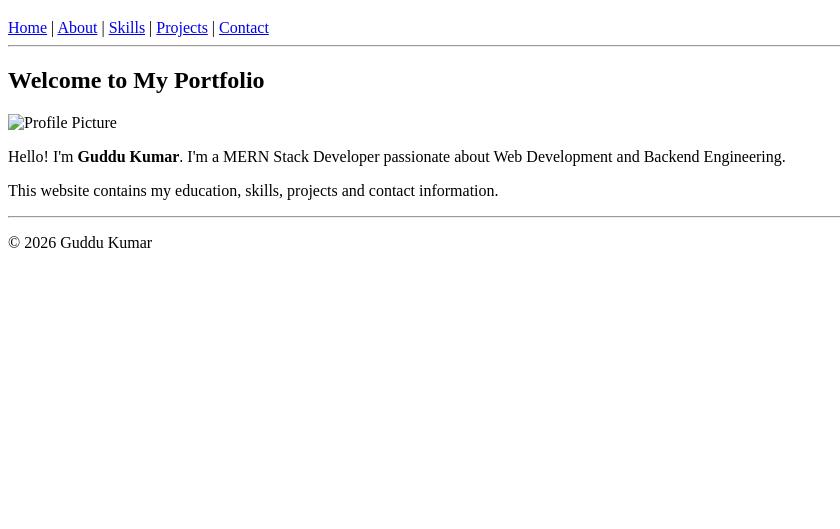
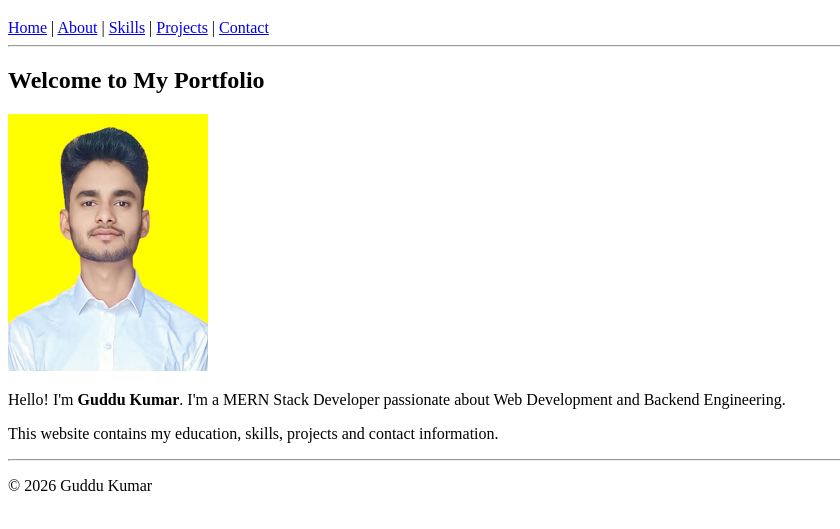
Before and after one commit to guddukumar-gitHub/portfolio-html, a plain HTML site: page index.html in a window 1280 px wide. Shown: the part 61-590 px from the top of the page, without its empty margins (0-840 px from the left). Drawn offline with Linux system fonts and the light colour scheme.

Commit message:
profile pic added

```diff
--- a/index.html
+++ b/index.html
@@ -29,7 +29,7 @@
 
             <h2>Welcome to My Portfolio</h2>
 
-            <img src="images/profile.jpg" alt="Profile Picture" width="200">
+            <img src="assets/profile.jpg" alt="Profile Picture" width="200">
 
             <p>
                 Hello! I'm <strong>Guddu Kumar</strong>.
```
Also changed, not shown: assets/profile.jpg (added).
